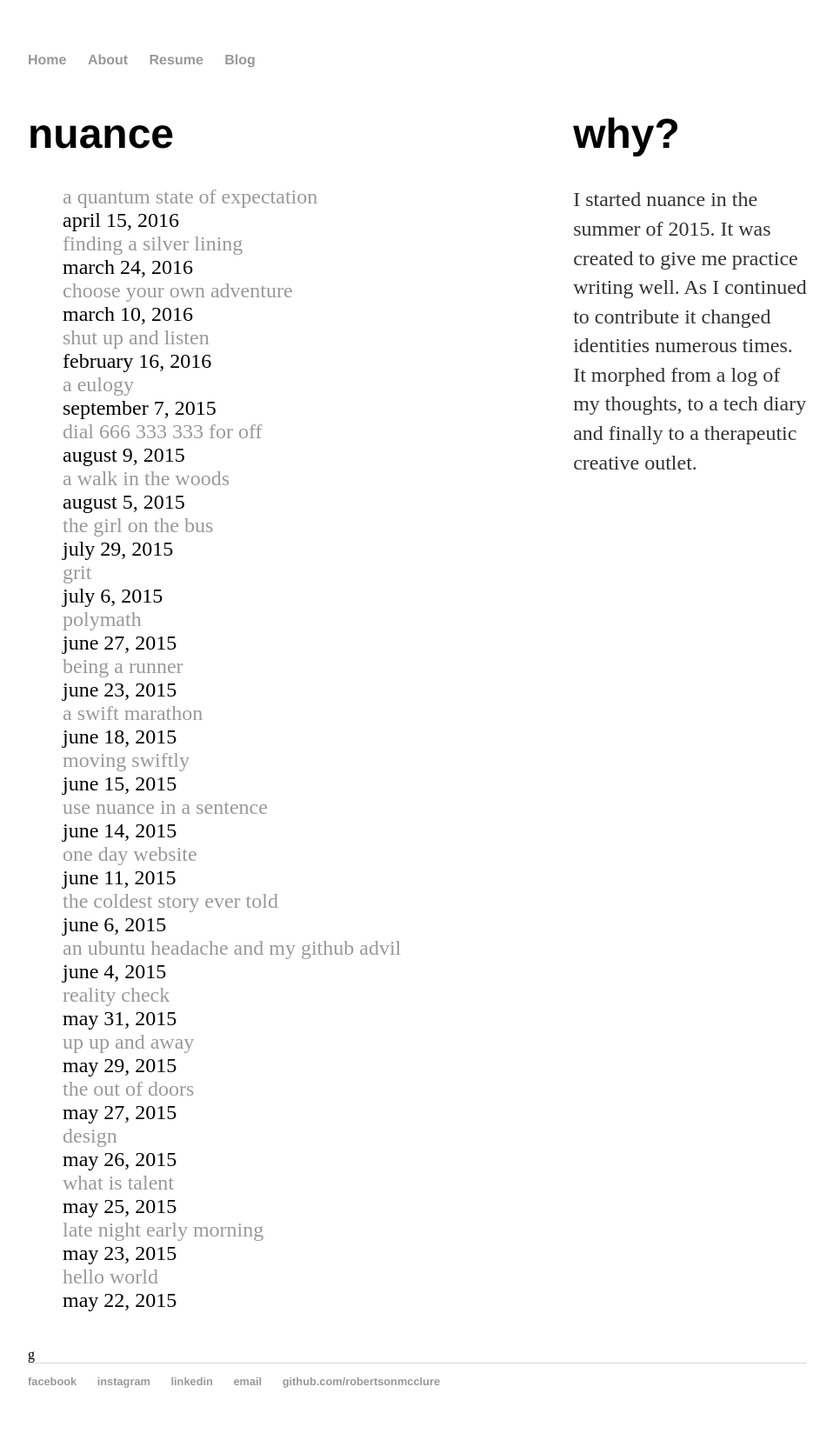
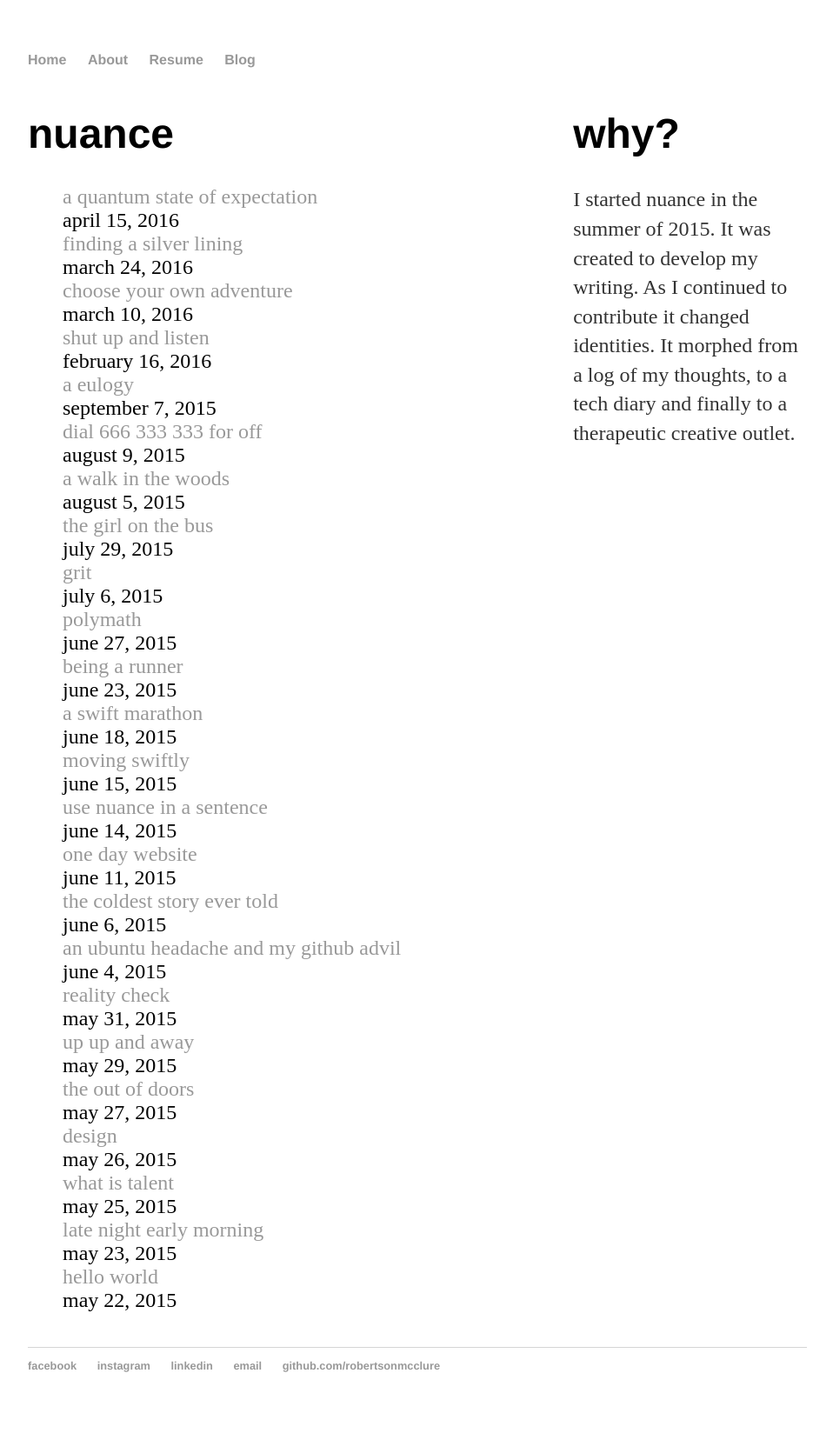
Before and after one commit to robertsonmcclure/robertsonmcclure.github.io, a Jekyll site: the page built from blog/index.html, in a window 1280 px wide. Shown: the whole page at 87% size, without its empty margins (160-1118 px from the left). Built offline with Jekyll 4.4.1, drawn with Linux system fonts in a browser that asks for light colours.

Commit message:
commited using script

```diff
--- a/blog/index.html
+++ b/blog/index.html
@@ -14,7 +14,6 @@
     </div>
     <div class="sidebar">
         <h1>why?</h1>
-        <p>I started nuance in the summer of 2015. It was created to give me practice writing well. As I continued to contribute it changed identities numerous times. It morphed from a log of my thoughts, to a tech diary and finally to a therapeutic creative outlet.</p>
+        <p>I started nuance in the summer of 2015. It was created to develop my writing. As I continued to contribute it changed identities. It morphed from a log of my thoughts, to a tech diary and finally to a therapeutic creative outlet.</p>
     </div>
     <div class="clear"></div>
- g
--- a/css/main.css
+++ b/css/main.css
@@ -17,7 +17,8 @@
     color: #999;
 }
 a:hover {
-    text-decoration: underline;
+    text-decoration: none;
+    color: black;
 }
 h1 {
     font-size: 3em;
```
